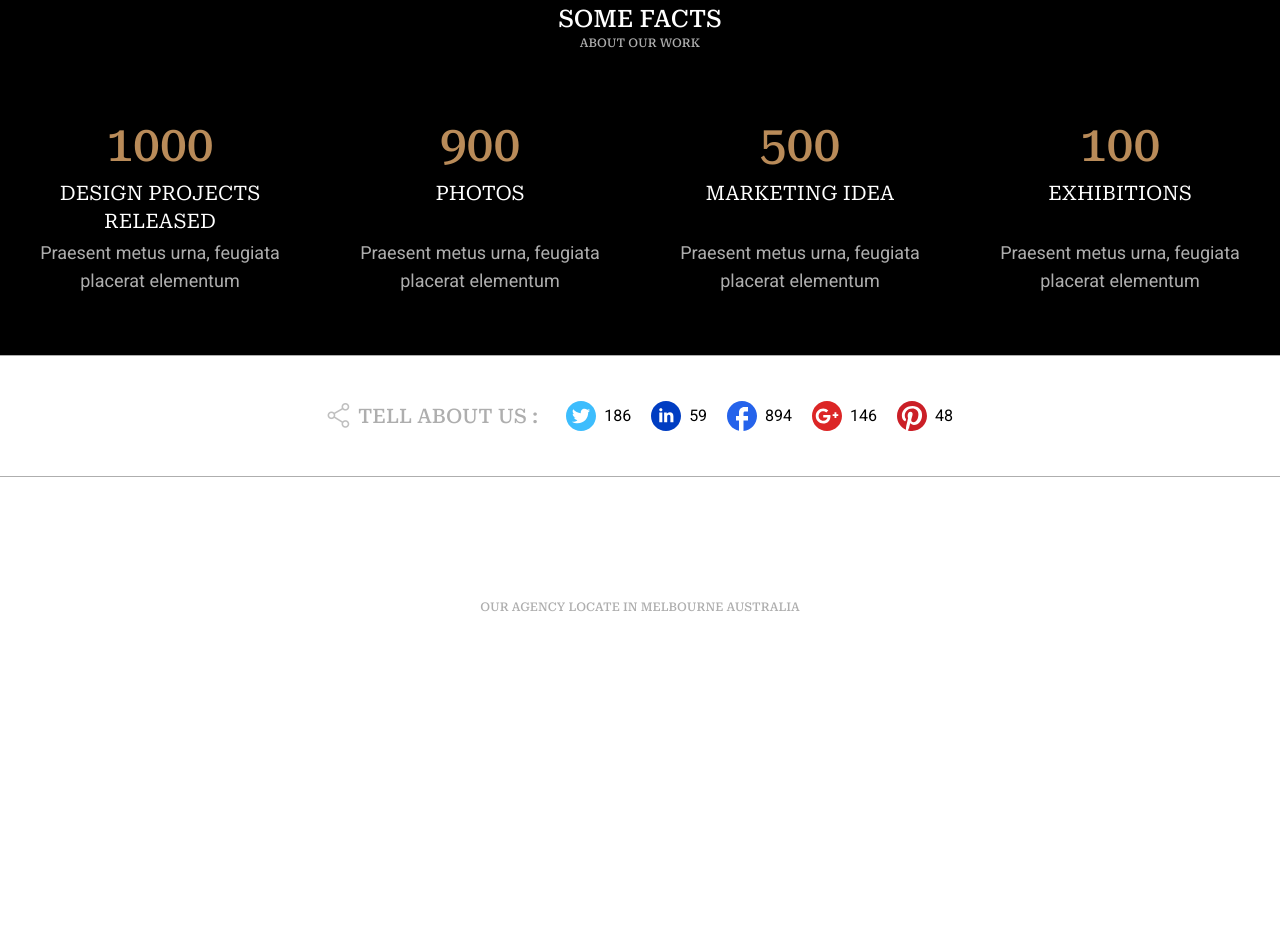
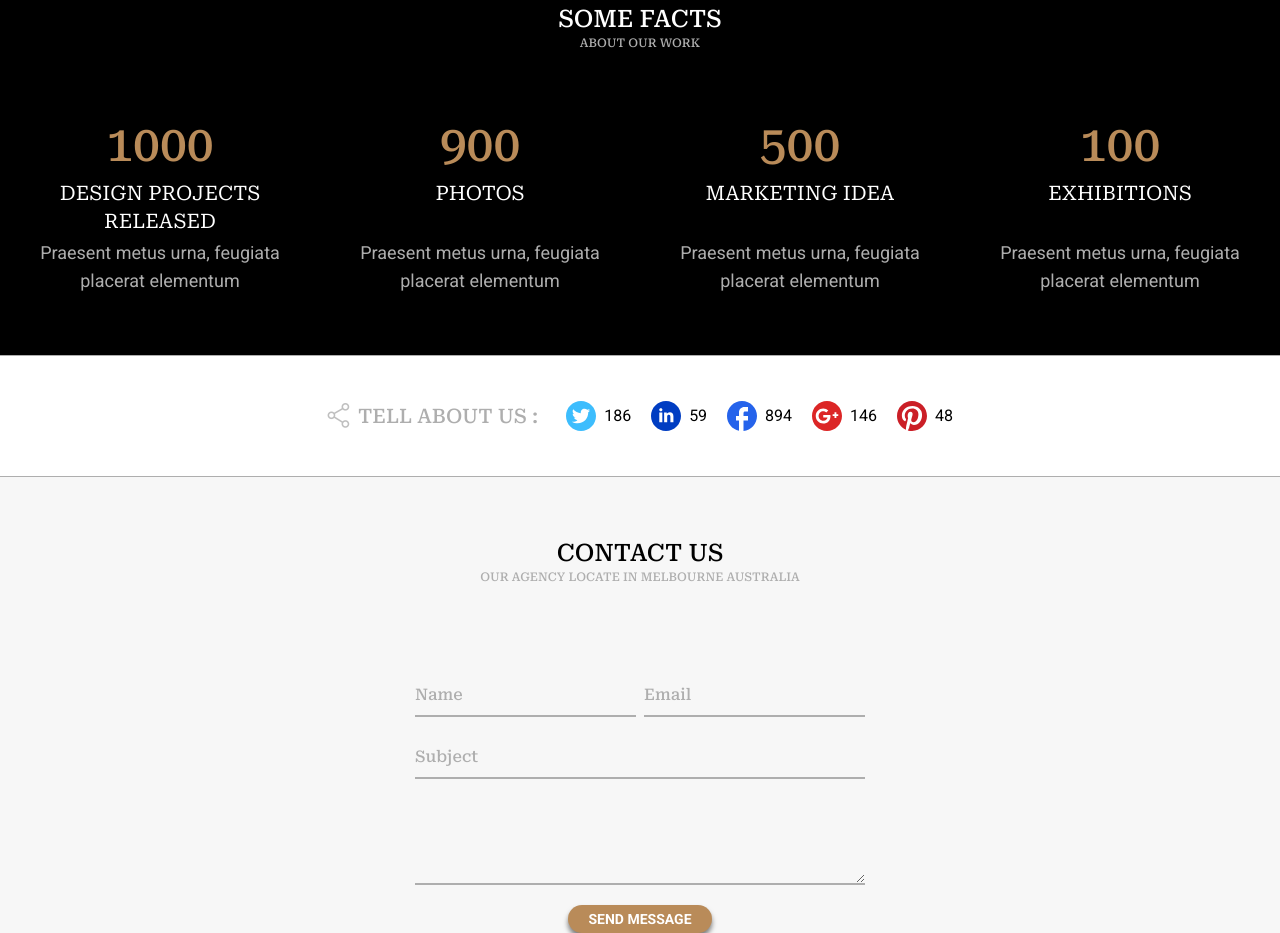
Before and after one commit to MarcosFerreira2024/Projeto-Awax, a website: page src/index.html in a window 1280 px wide. Shown: the part 5402-6335 px from the top of the page. Before the commit the page ends 6077 px from the top, so only its background shows below. Drawn offline with Linux system fonts and the light colour scheme.

Commit message:
formulario

```diff
--- a/src/index.html
+++ b/src/index.html
@@ -566,16 +566,30 @@
       </div>
     </section>
   </section>
-  <section>
-    <div class="mt-[30px] flex max-w-[1440px] mx-auto justify-center  items-center flex-col">
-      <h1 class="text-white serifado font-medium md:text-2xl text-lg lg:mt-[60px] mt-[30px] uppercase" id="contact">Contact Us</h1>
+  <section id="contact" class="bg-[#F7F7F7]">
+    <div class="pt-[30px] flex max-w-[1440px] mx-auto justify-center  items-center flex-col">
+      <h1 class="serifado font-medium md:text-2xl text-lg mt-[30px] uppercase" id="contact">Contact Us</h1>
       <p class="uppercase text-center text-[#aeaeae] font-medium text-xs serifado pb-[30px] lg:pb-[60px]">Our agency locate in melbourne australia</p>
     </div>
+    <div class="pt-[30px] flex max-w-[1440px] mx-auto justify-center  items-center flex-col ">
+        <form action="" method="post" class="flex-col flex gap-5">
+          <div class="flex gap-2">
+            <input type="text" id="name" placeholder="Name" required class="py-2 border-b-2 bg-transparent placeholder:text-[#aeaeae] border-[#aeaeae] font-medium text-[#aeaeae] outline-none serifado">
+            <input type="email" id="email" placeholder="Email" required class="py-2 border-b-2 bg-transparent placeholder:text-[#aeaeae] border-[#aeaeae] font-medium text-[#aeaeae] outline-none serifado">
+          </div>
+          <div class="flex">
+            <input type="text" id="subject" placeholder="Subject" required class="py-2 border-b-2 bg-transparent flex-1 placeholder:text-[#aeaeae] border-[#aeaeae] font-medium text-[#aeaeae] outline-none serifado">
 
+          </div>
+          <div class="flex mt-[20px]">
+            <textarea name="mensagem" id="mensagem" required class="flex-1 max-h-[300px] py-2 border-b-2 bg-transparent   border-[#aeaeae] font-medium text-[#aeaeae] outline-none serifado"></textarea>
+          </div>
+          <div class="flex justify-center">
+            <button type="submit" class="bg-[#B98B59] uppercase rounded-full text-sm text-white px-5 py-1 sombra hover:bg-[#b98a59e3] lg:self-start font-semibold roboto self-center"> Send Message</button>
+          </div>
+        </form>
+    </div>
   </section>
-
-
-
 </body>
 <script>
   function menuMobile() {
```
Also changed, not shown: src/output.css.
